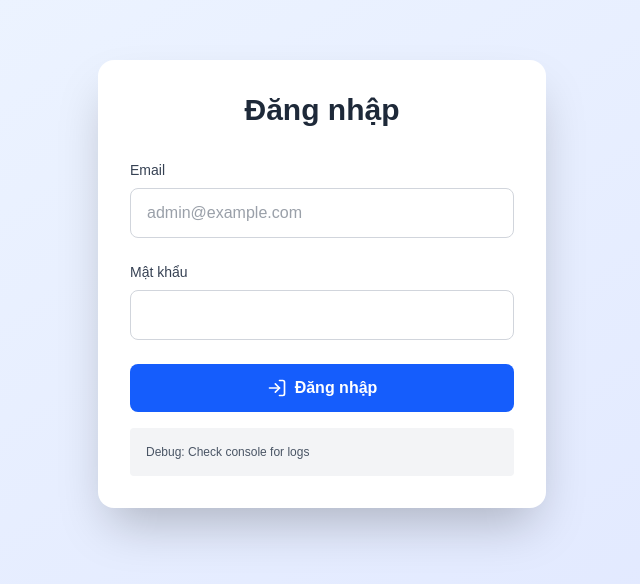
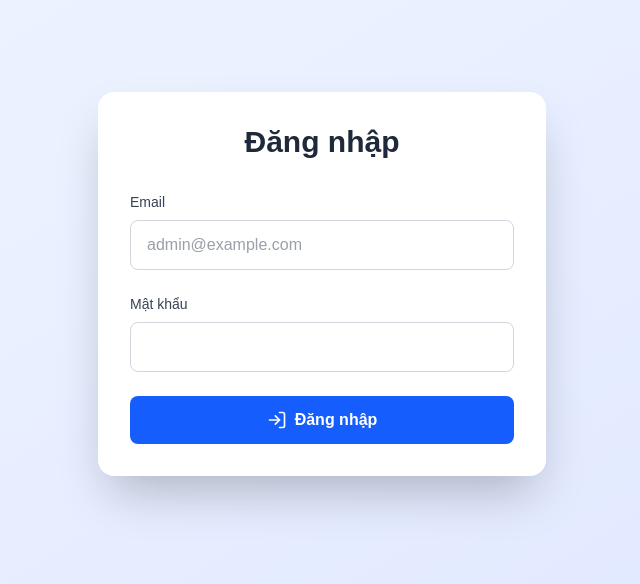
Before and after one commit to nqnduy/event-checkin, a Next.js app: page /login in a window 1280 px wide. Shown: the part 116-700 px from the top of the page, without its empty margins (318-958 px from the left). Built offline with nearby package versions, Linux system fonts and the light colour scheme; no server answers.

Commit message:
surgeai: v3

```diff
--- a/src/app/login/page.tsx
+++ b/src/app/login/page.tsx
@@ -136,11 +136,6 @@ export default function LoginPage() {
 						)}
 					</button>
 				</form>
-
-				{/* Debug info - xóa khi production */}
-				<div className="mt-4 p-4 bg-gray-100 rounded text-xs text-gray-600">
-					<p>Debug: Check console for logs</p>
-				</div>
 			</div>
 		</div>
 	);
```
